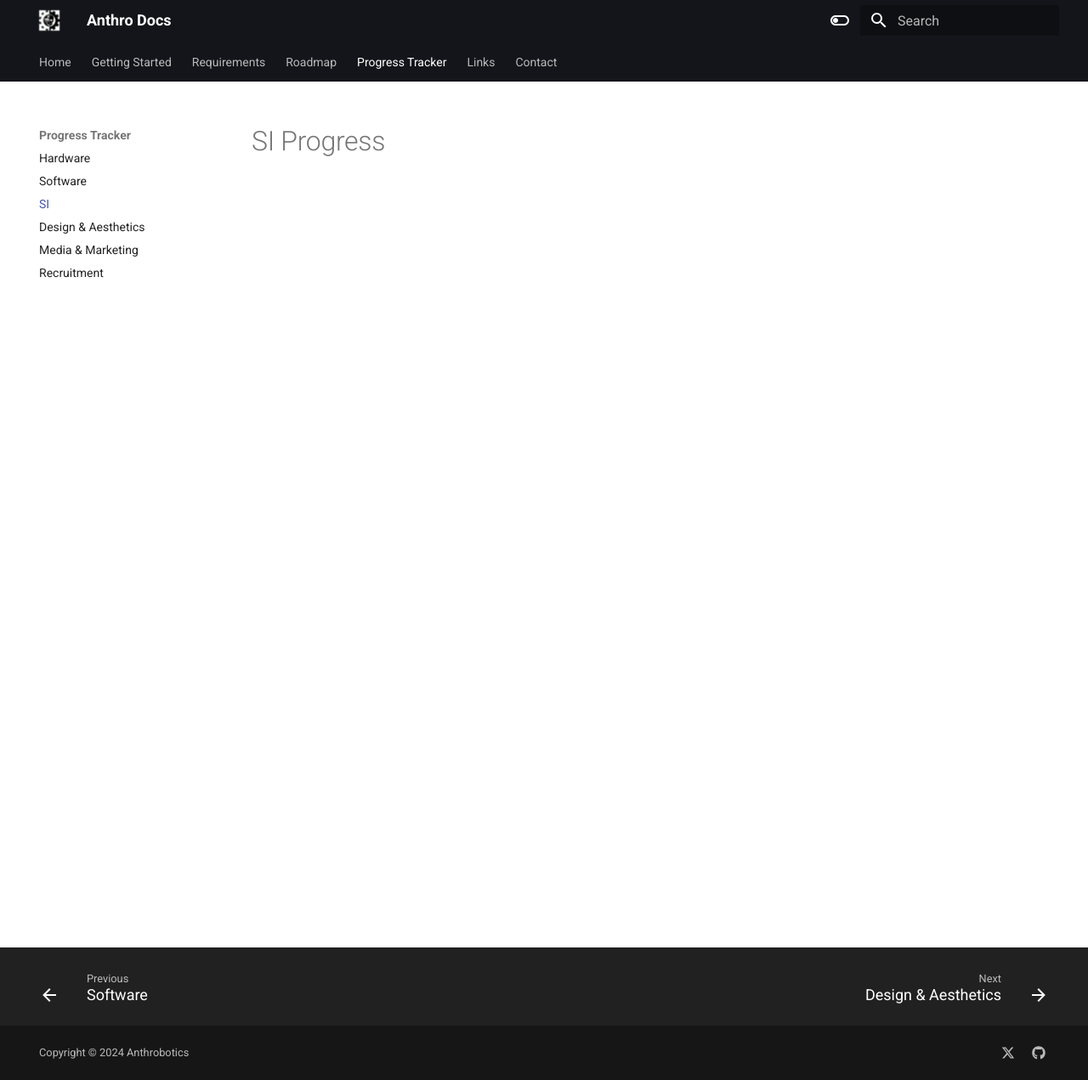
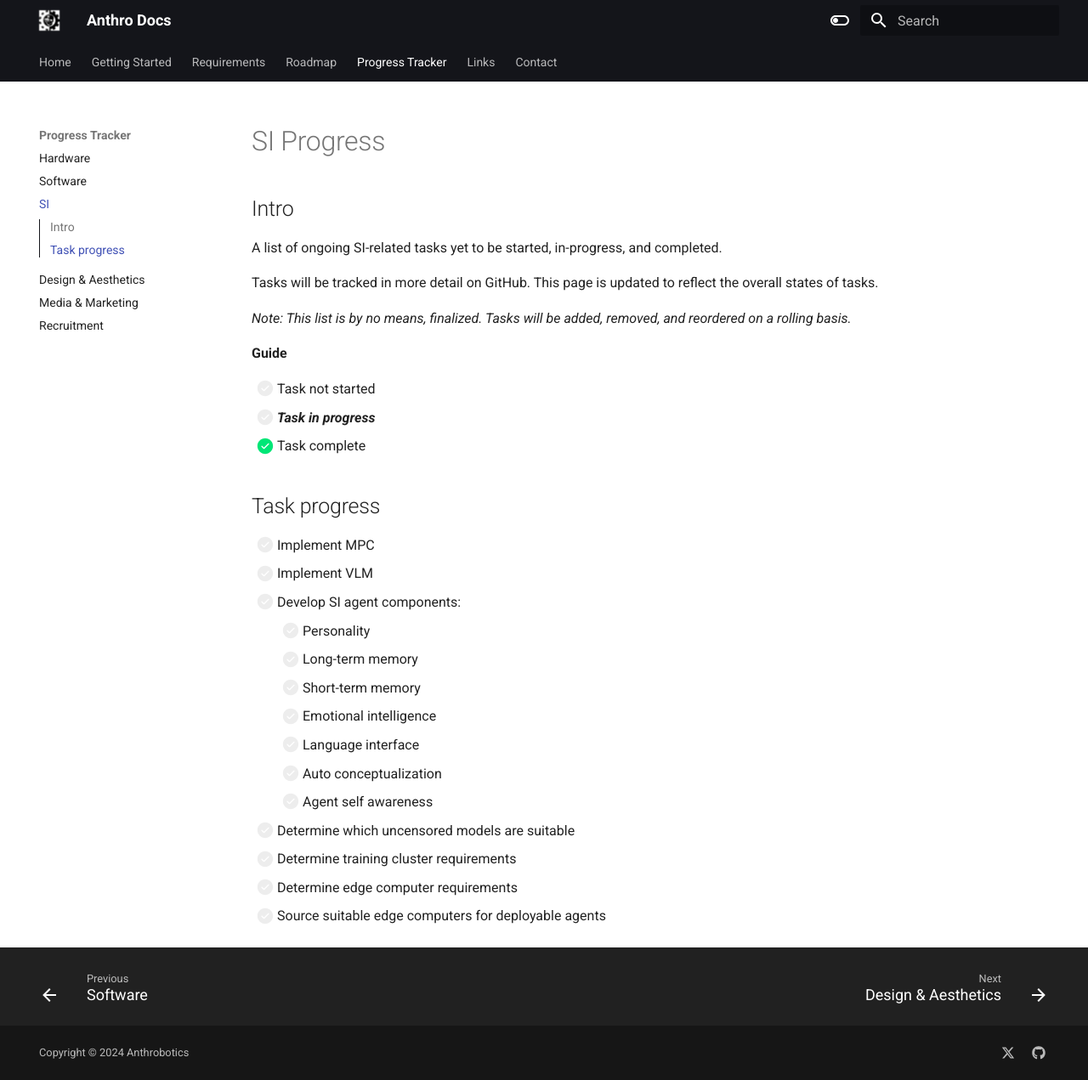
Before and after one commit to Anthrobotics/anthro-docs, an MkDocs documentation site: the page built from docs/progress tracker/synthetic intelligence progress.md, in a window 1280 px wide and 1271 px high. Shown: the whole window at 85% size. Built offline with MkDocs 1.6.1 and Material for MkDocs 9.7.7, drawn with Linux system fonts in a browser that asks for light colours.

Commit message:
Update synthetic intelligence progress.md

```diff
--- a/docs/progress tracker/synthetic intelligence progress.md
+++ b/docs/progress tracker/synthetic intelligence progress.md
@@ -1 +1,31 @@
 # SI Progress
+
+## Intro
+A list of ongoing SI-related tasks yet to be started, in-progress, and completed.
+
+Tasks will be tracked in more detail on GitHub. This page is updated to reflect the overall states of tasks.
+
+*Note: This list is by no means, finalized. Tasks will be added, removed, and reordered on a rolling basis.*
+
+**Guide**
+
+- [ ] Task not started
+- [ ] ***Task in progress***
+- [X] Task complete
+
+## Task progress
+
+- [ ] Implement MPC
+- [ ] Implement VLM
+- [ ] Develop SI agent components:
+    * [ ] Personality
+    * [ ] Long-term memory
+    * [ ] Short-term memory
+    * [ ] Emotional intelligence
+    * [ ] Language interface
+    * [ ] Auto conceptualization
+    * [ ] Agent self awareness
+- [ ] Determine which uncensored models are suitable
+- [ ] Determine training cluster requirements
+- [ ] Determine edge computer requirements
+- [ ] Source suitable edge computers for deployable agents
```
